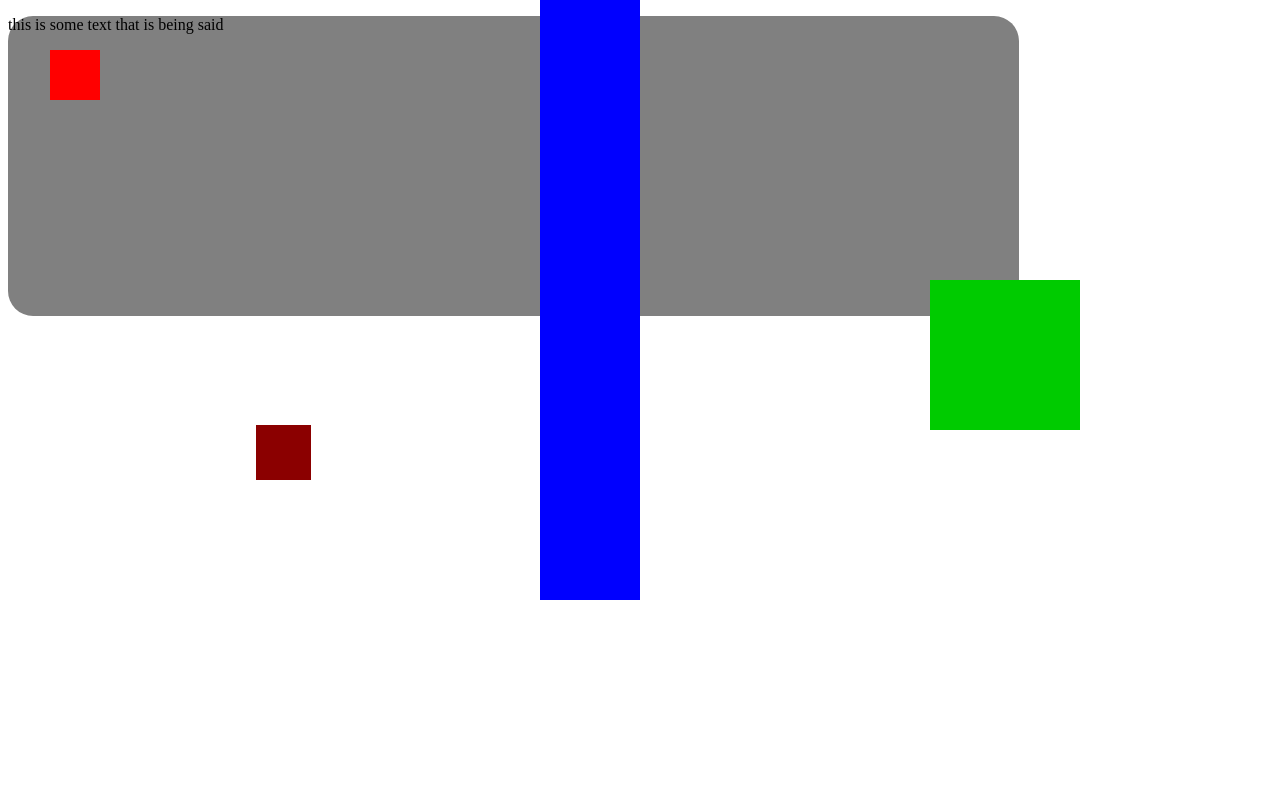
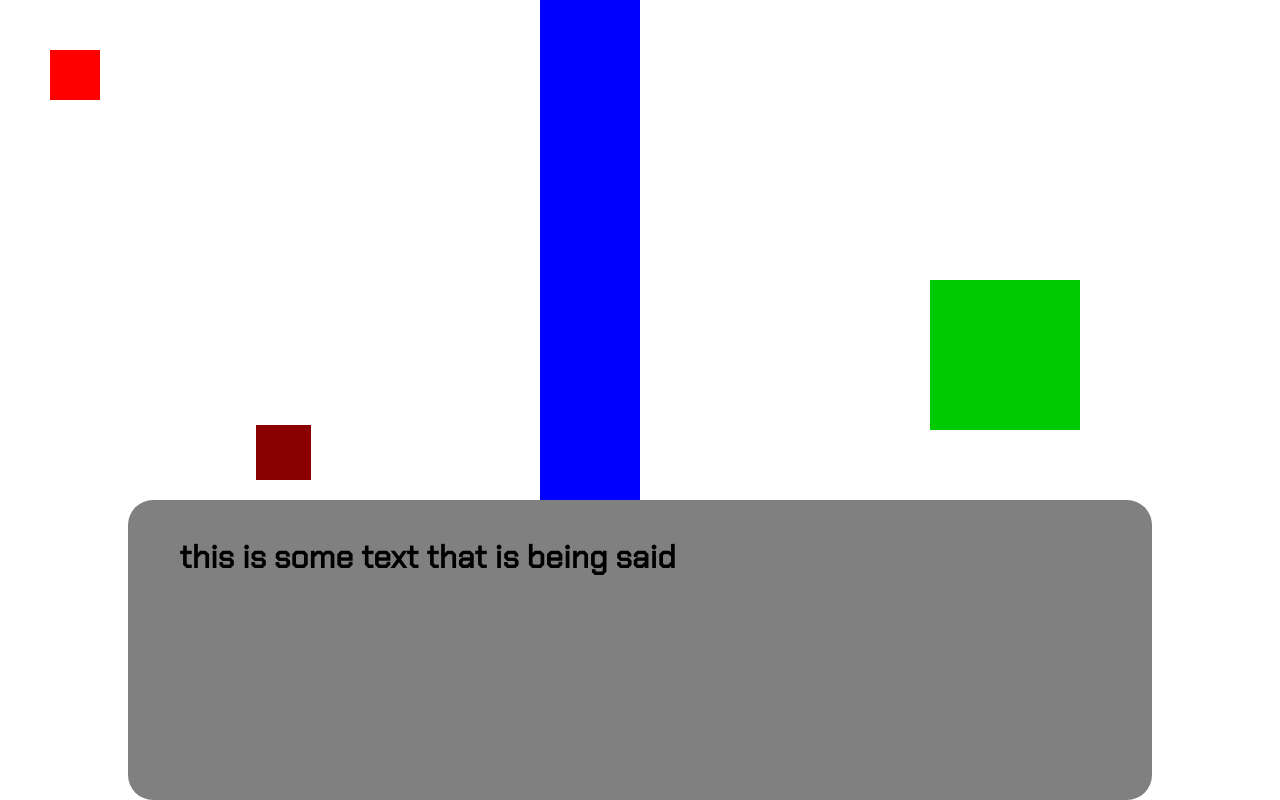
Before and after one commit to MiniKielbyM/Orion-Engine, a plain HTML site: page index.html in a window 1280 px wide. Drawn offline with Linux system fonts and the light colour scheme.

Commit message:
added chakra petch font family to text

```diff
--- a/index.html
+++ b/index.html
@@ -6,6 +6,7 @@
   <meta charset="utf-8">
   <meta name="viewport" content="width=device-width" />
   <link href="style.css" rel="stylesheet" type="text/css">
+  <link rel="stylesheet" href="https://fonts.googleapis.com/css?family=Chakra Petch">
 </head>
 
 <body>
@@ -17,8 +18,11 @@
     <div id="bottom"></div>
   </div>
   <div id="win"></div>
-  <div id="npc"></div>
-  <div id="dialoug"><p>this is some text that is being said</p></div>
+  <div id="npc">
+  </div>
+  <div id="dialoug">
+    <h1 id="dialougText">this is some text that is being said</h1>
+  </div>
   <script type="text/javascript">
     (function () {
       //assorted functions code begin
@@ -55,8 +59,7 @@
               if (checkCollision("char", "win")) {
                 console.log("you win");
               }
-              else if(checkCollision("char", "npc"))
-              {
+              else if (checkCollision("char", "npc")) {
 
               }
             }
--- a/style.css
+++ b/style.css
@@ -74,6 +74,14 @@
     left: 10%;
     background-color: gray;
     border-radius: 25px;
-    border-width: 10px;
-    border-color: darkgrey;
+    border-width: 100px;
+    border-color: rgb(255, 0, 0);
+    position: absolute;
 }
+
+#dialougText {
+    position: absolute;
+    top: 5%;
+    left: 5%;
+    font-family: 'Chakra Petch', serif;
+}
```
